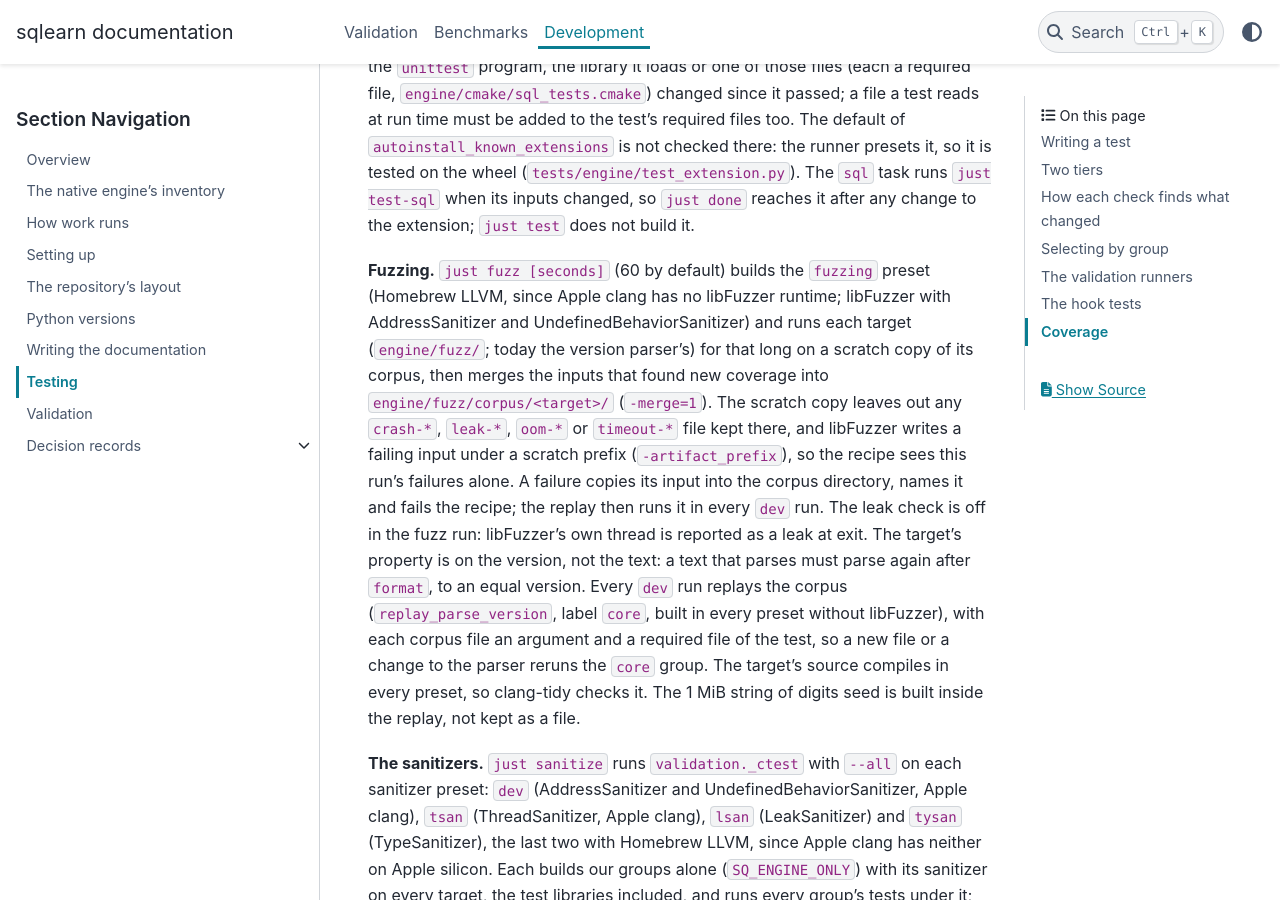
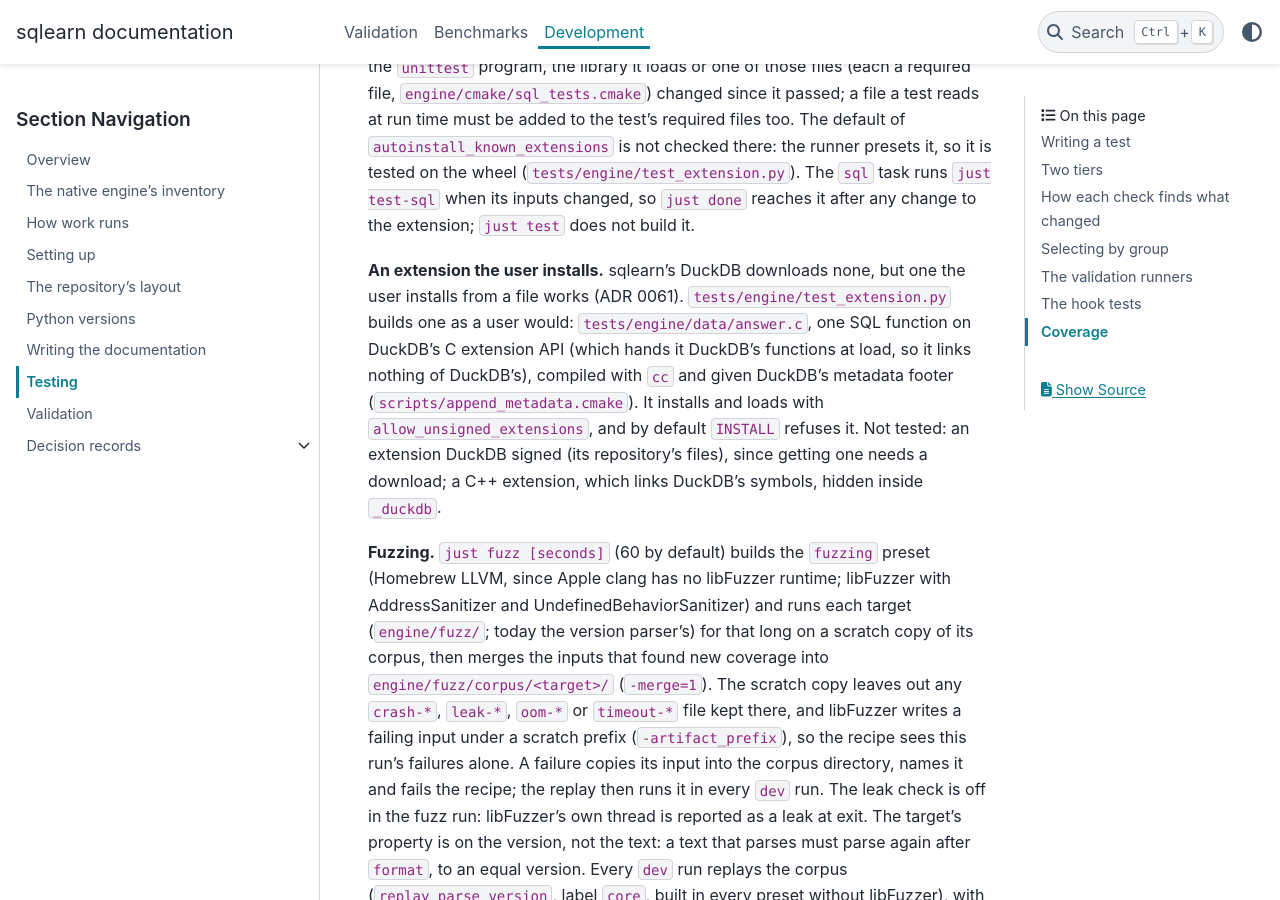
Before and after one commit to glaucis/sqlearn, a Sphinx documentation site: the page built from docs/architecture/testing.md, in a window 1280 px wide and 900 px high, scrolled down 9349 px. Built offline with Sphinx 7.4.7 and the PyData theme 0.15.4, drawn with Linux system fonts in a browser that asks for light colours; the version number could not be read and is left out.

Commit message:
test: load an extension the user installs
ADR 0061 promised that an extension the user installs works, but only
a missing one was tested. The test builds one as a user would: a C
file on DuckDB's C extension API, which links nothing of DuckDB's,
compiled with cc and given DuckDB's metadata footer. It installs and
loads with allow_unsigned_extensions, and by default INSTALL refuses
it. A signed extension stays untested: getting one needs a download.

```diff
--- a/docs/architecture/testing.md
+++ b/docs/architecture/testing.md
@@ -310,6 +310,18 @@ the runner presets it, so it is tested on the wheel
 (`tests/engine/test_extension.py`). The `sql` task runs `just test-sql` when its
 inputs changed, so `just done` reaches it after any change to the extension;
 `just test` does not build it.
+
+**An extension the user installs.** sqlearn's DuckDB downloads none, but one
+the user installs from a file works (ADR 0061).
+`tests/engine/test_extension.py` builds one as a user would:
+`tests/engine/data/answer.c`, one SQL function on DuckDB's C extension API
+(which hands it DuckDB's functions at load, so it links nothing of DuckDB's),
+compiled with `cc` and given DuckDB's metadata footer
+(`scripts/append_metadata.cmake`). It installs and loads with
+`allow_unsigned_extensions`, and by default `INSTALL` refuses it. Not tested:
+an extension DuckDB signed (its repository's files), since getting one needs
+a download; a C++ extension, which links DuckDB's symbols, hidden inside
+`_duckdb`.
 
 **Fuzzing.** `just fuzz [seconds]` (60 by default) builds the `fuzzing`
 preset (Homebrew LLVM, since Apple clang has no libFuzzer runtime; libFuzzer
```
Also changed, not shown: docs/plans/2026-11-28-tooling-fixes.md (+13 -8 lines), 2 other files.
